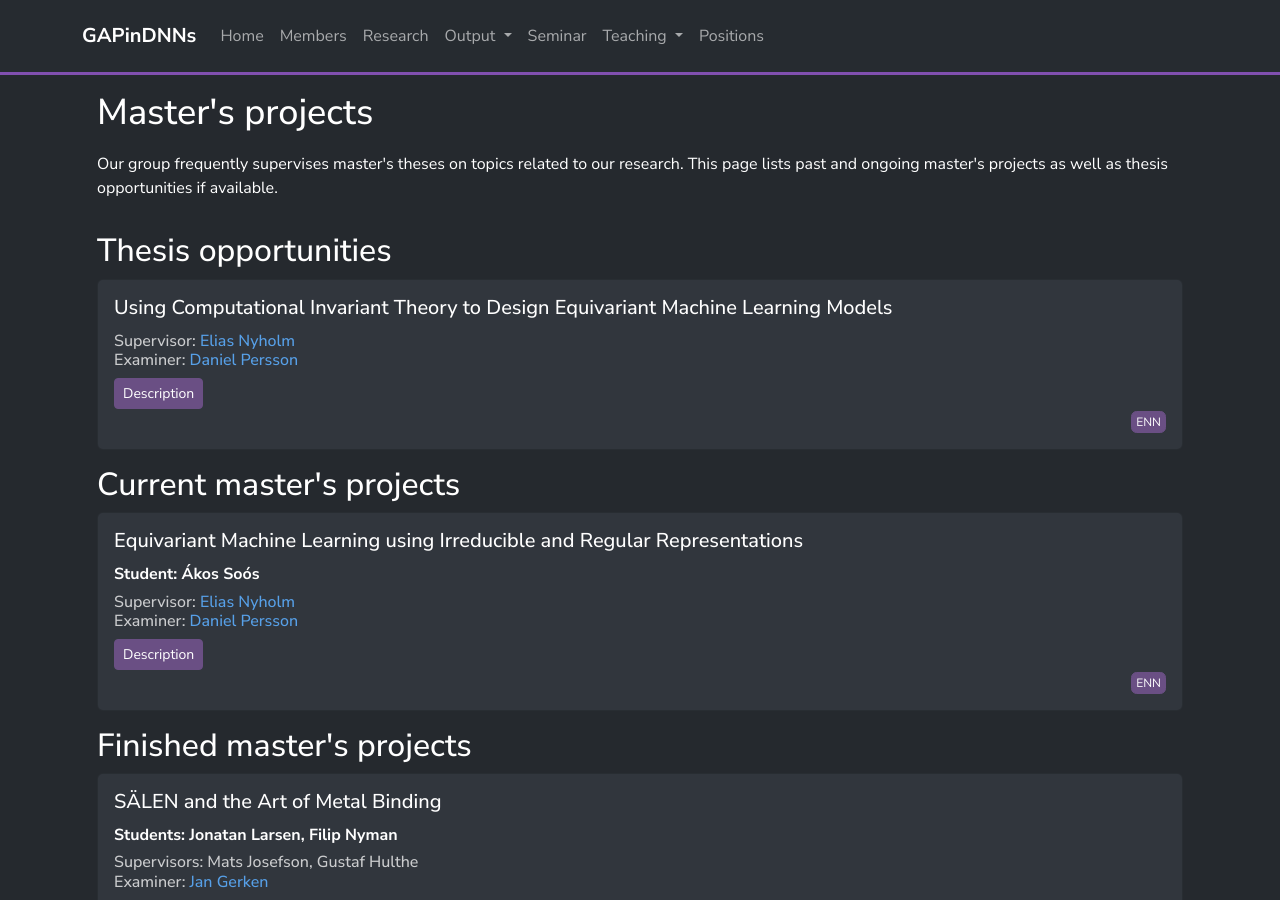
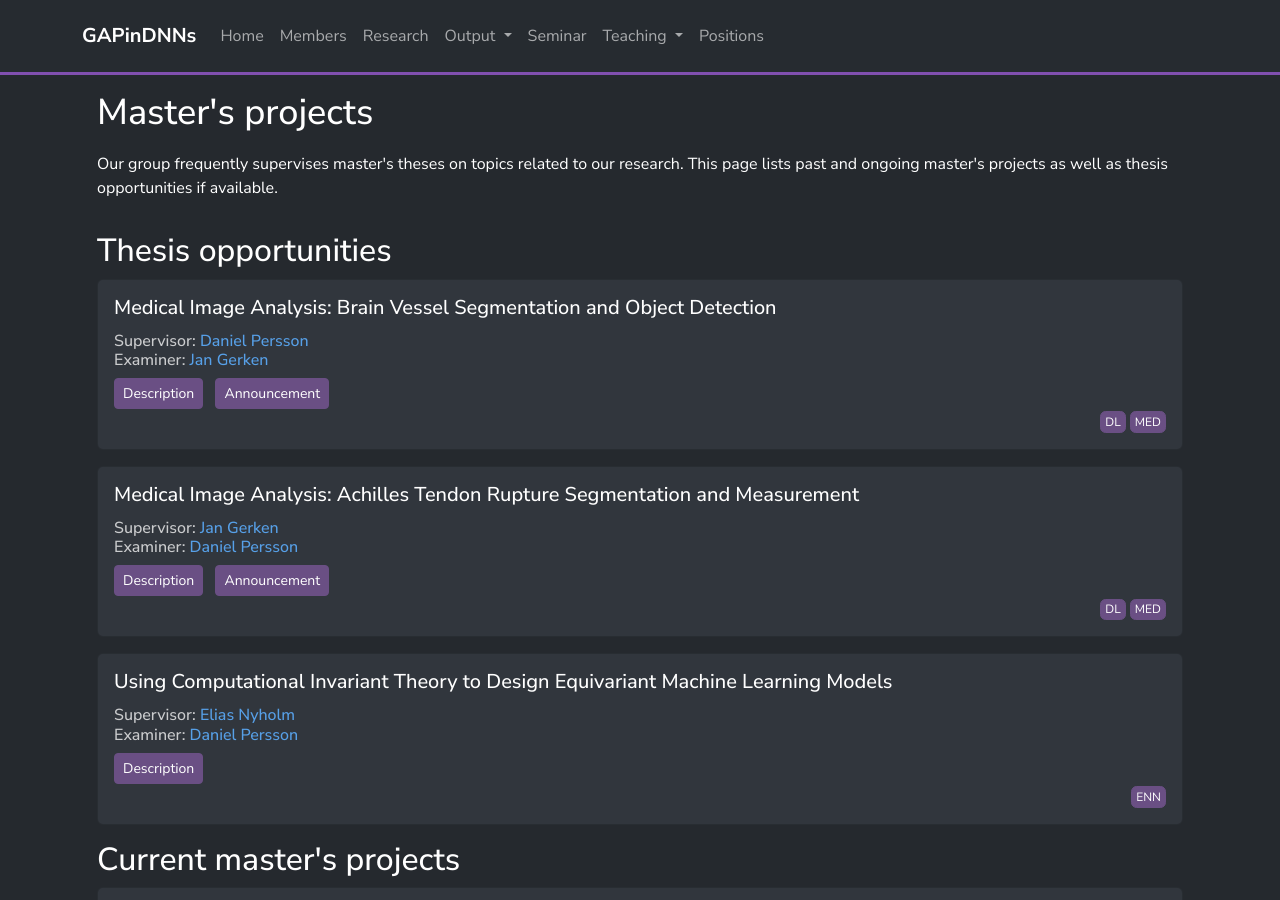
Before and after one commit to GAPinDNNs/gapindnns.github.io, a Jekyll site: the page built from _pages/master_projects.html, in a window 1280 px wide and 900 px high. Built offline with Jekyll 4.4.1, drawn with Linux system fonts in a browser that asks for light colours; nearby versions of some CDN libraries.

Commit message:
Add two medical imaging master thesis proposals and MED tag
Co-Authored-By: Claude Opus 5.5 <noreply@anthropic.com>

```diff
--- a/_data/master_projects.yml
+++ b/_data/master_projects.yml
@@ -1,3 +1,33 @@
+- title: "Medical Image Analysis: Brain Vessel Segmentation and Object Detection"
+  status: open
+  announcement: https://annonsportal.chalmers.se/CareerServices/en/Ads/Details/4970
+  supervisors:
+    - first_name: Daniel
+      last_name: Persson
+  examiner:
+    first_name: Jan
+    last_name: Gerken
+  description:
+    url: /downloads/master_theses/project_description/Stroke_CT_vessel_segmentation.pdf
+  tags:
+    - DL
+    - MED
+
+- title: "Medical Image Analysis: Achilles Tendon Rupture Segmentation and Measurement"
+  status: open
+  announcement: https://annonsportal.chalmers.se/CareerServices/en/Ads/Details/5070
+  supervisors:
+    - first_name: Jan
+      last_name: Gerken
+  examiner:
+    first_name: Daniel
+    last_name: Persson
+  description:
+    url: /downloads/master_theses/project_description/Achilles_rupture_segmentation.pdf
+  tags:
+    - DL
+    - MED
+
 - title: "Equivariant Machine Learning using Irreducible and Regular Representations"
   status: ongoing
   students:
--- a/_data/tags.yml
+++ b/_data/tags.yml
@@ -39,3 +39,6 @@
 - short: ML4SCI
   long: Machine learning for Science
   ml-relevant: true
+- short: MED
+  long: Medical Imaging
+  ml-relevant: true
```
Also changed, not shown: 2 other files.
